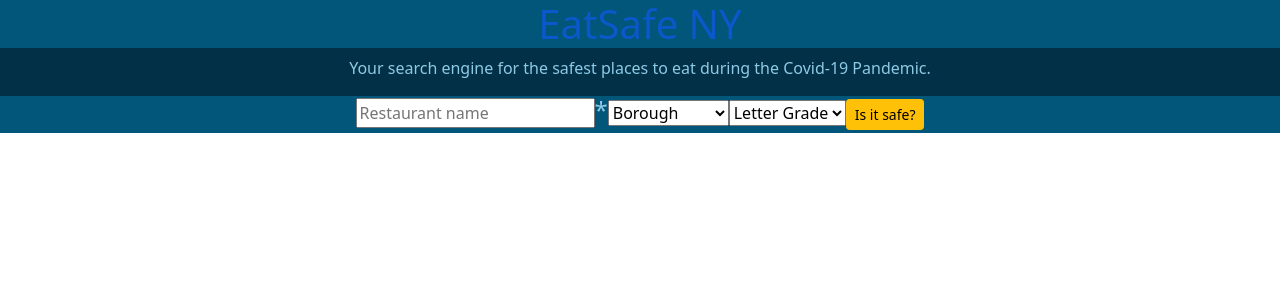
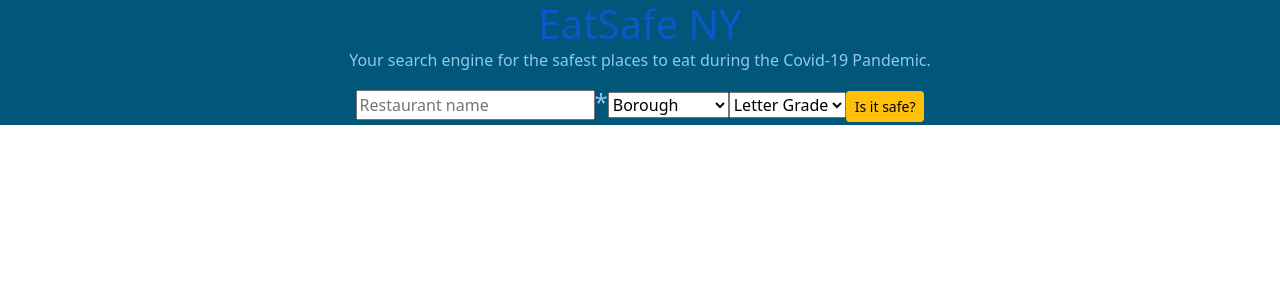
Before and after one commit to ylopez25/EatSafeNY, a React (Create React App) app in the folder eatsafeny/: page / in a window 1280 px wide. Shown: the top 300 px of the page. Built offline with nearby package versions, Linux system fonts and the light colour scheme.

Commit message:
adjusted search bar css

```diff
--- a/eatsafeny/src/App.css
+++ b/eatsafeny/src/App.css
@@ -78,7 +78,7 @@ background-color:rgb(34, 139, 196);
 
 .home {
   color: #8ECAE6;
-  background-color: #023047;
+  background-color: #01567a;
 }
 
 .sideBar {
@@ -95,6 +95,11 @@ background-color:rgb(34, 139, 196);
   background-color: #023047;
 }
 
+h1{
+  margin: 0;
+  padding: 0;
+}
+
 @keyframes App-logo-spin {
   from {
     transform: rotate(0deg);
```
